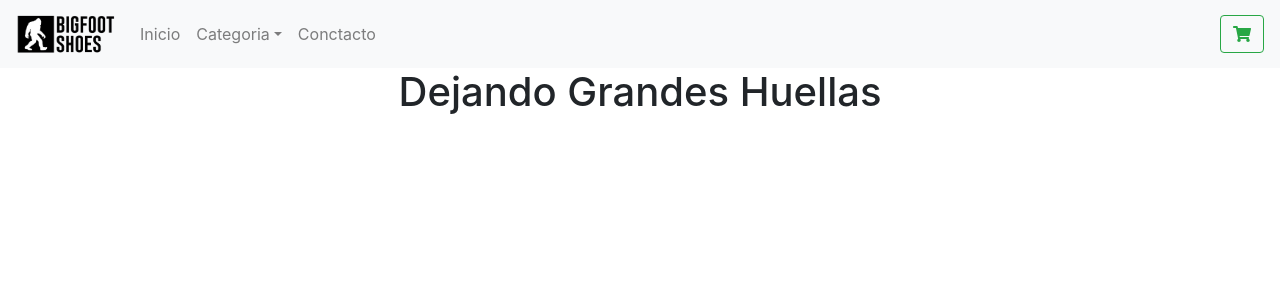
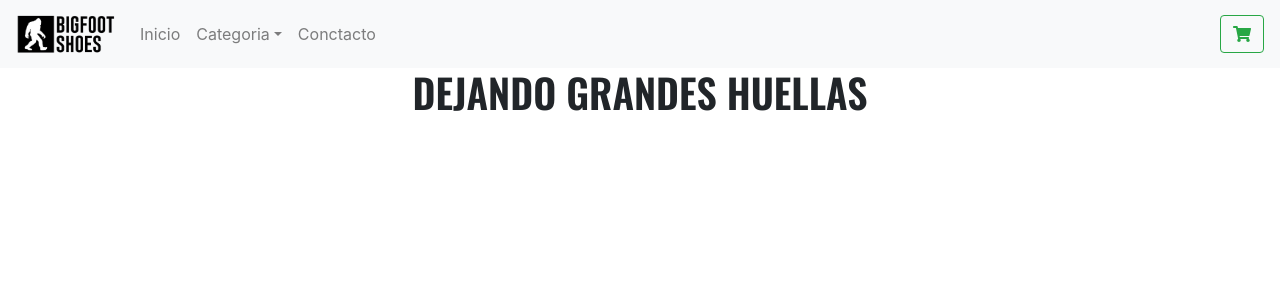
Before and after one commit to cesarzambranod/bigfootshoes, a React (Create React App) app: page / in a window 1280 px wide. Shown: the top 300 px of the page. Built offline with nearby package versions, Linux system fonts and the light colour scheme.

Commit message:
btn shop and itemlistcontainer 2

```diff
--- a/src/App.css
+++ b/src/App.css
@@ -1,38 +1,5 @@
-.App {
-  text-align: center;
+@import url('https://fonts.googleapis.com/css2?family=Oswald:wght@600&display=swap');
+
+h1 {
+  font-family: 'Oswald', sans-serif;
 }
-
-.App-logo {
-  height: 40vmin;
-  pointer-events: none;
-}
-
-@media (prefers-reduced-motion: no-preference) {
-  .App-logo {
-    animation: App-logo-spin infinite 20s linear;
-  }
-}
-
-.App-header {
-  background-color: #282c34;
-  min-height: 100vh;
-  display: flex;
-  flex-direction: column;
-  align-items: center;
-  justify-content: center;
-  font-size: calc(10px + 2vmin);
-  color: white;
-}
-
-.App-link {
-  color: #61dafb;
-}
-
-@keyframes App-logo-spin {
-  from {
-    transform: rotate(0deg);
-  }
-  to {
-    transform: rotate(360deg);
-  }
-}
--- a/src/App.js
+++ b/src/App.js
@@ -8,7 +8,7 @@ function App() {
   return (
     <>
       <NavBar/>
-      <ItemListContainer greeting="Dejando Grandes Huellas"/>
+      <ItemListContainer greeting="DEJANDO GRANDES HUELLAS"/>
     </>
   );
 }
```
